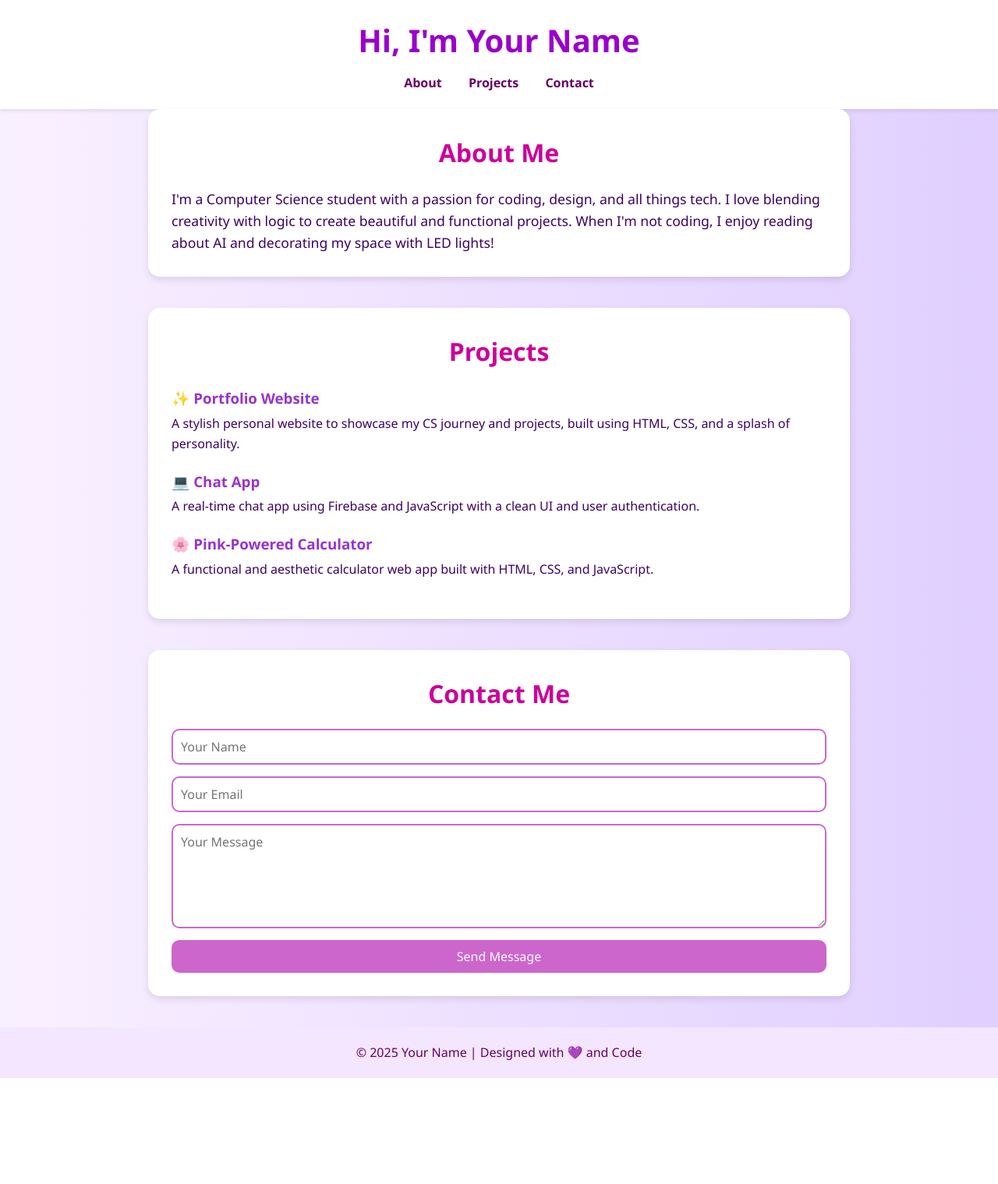
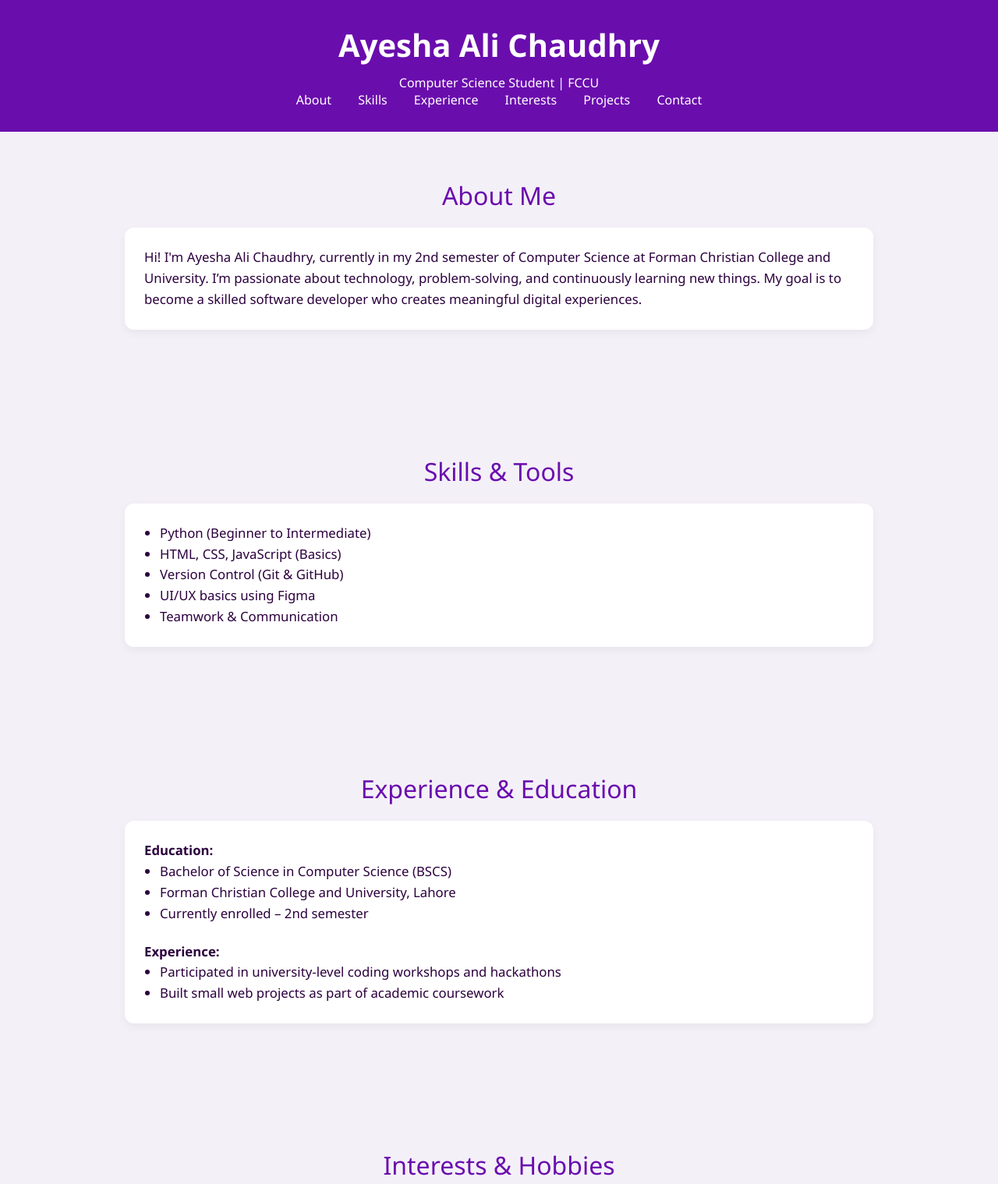
Before and after one commit to ayeshaxjs/ayehsaalich, a plain HTML site: page index.html in a window 1280 px wide. Shown: the top 1519 px of the page at 78% size. Before the commit the page ends 1383 px from the top, so only its background shows below. Drawn offline with Linux system fonts and the light colour scheme.

Commit message:
Update index.html

```diff
--- a/index.html
+++ b/index.html
@@ -3,8 +3,16 @@
 <head>
   <meta charset="UTF-8" />
   <meta name="viewport" content="width=device-width, initial-scale=1.0"/>
-  <title>My Portfolio</title>
+  <title>Ayesha Ali Chaudhry | Portfolio</title>
   <style>
+    :root {
+      --bg-color: #f4f0f8;
+      --primary-color: #6a0dad;
+      --accent-color: #9370db;
+      --text-color: #2c003e;
+      --card-bg: #ffffff;
+    }
+
     * {
       margin: 0;
       padding: 0;
@@ -13,158 +21,200 @@
     }
 
     body {
-      background: linear-gradient(to right, #f9f0ff, #e0cfff);
-      color: #3d0066;
-      line-height: 1.6;
+      background-color: var(--bg-color);
+      color: var(--text-color);
     }
 
     header {
-      background: #fff;
-      padding: 20px;
+      background: var(--primary-color);
+      padding: 30px 20px;
       text-align: center;
-      box-shadow: 0 2px 5px rgba(0,0,0,0.1);
+      color: white;
     }
 
     header h1 {
       font-size: 2.5rem;
-      color: #9900cc;
-    }
-
-    nav {
-      margin-top: 10px;
+      margin-bottom: 10px;
     }
 
     nav a {
       margin: 0 15px;
       text-decoration: none;
-      color: #660066;
-      font-weight: bold;
+      color: white;
+      font-weight: 500;
     }
 
     section {
       padding: 60px 20px;
-      max-width: 900px;
+      max-width: 1000px;
       margin: auto;
     }
 
     .section-title {
       font-size: 2rem;
+      color: var(--primary-color);
       margin-bottom: 20px;
-      color: #cc0099;
       text-align: center;
     }
 
-    .about, .projects, .contact {
-      background: #fff;
-      border-radius: 15px;
-      padding: 30px;
+    .card {
+      background: var(--card-bg);
+      padding: 25px;
       margin-bottom: 40px;
-      box-shadow: 0 4px 10px rgba(0,0,0,0.1);
+      border-radius: 12px;
+      box-shadow: 0 4px 12px rgba(0,0,0,0.05);
     }
 
-    .about p {
-      font-size: 1.1rem;
+    .card p, .card ul {
+      font-size: 1.05rem;
+      line-height: 1.6;
     }
 
-    .projects .project {
+    ul {
+      list-style-type: disc;
+      padding-left: 20px;
+    }
+
+    .project {
       margin-bottom: 20px;
     }
 
-    .projects .project h3 {
-      color: #9933cc;
+    .project h3 {
       margin-bottom: 5px;
+      color: var(--accent-color);
     }
 
-    .contact form {
+    form {
       display: flex;
       flex-direction: column;
+      gap: 15px;
     }
 
-    .contact input, .contact textarea {
-      margin-bottom: 15px;
+    input, textarea {
       padding: 10px;
-      border: 2px solid #cc66cc;
-      border-radius: 10px;
+      border: 2px solid var(--accent-color);
+      border-radius: 8px;
       font-size: 1rem;
     }
 
-    .contact button {
-      background: #cc66cc;
+    button {
+      background: var(--primary-color);
       color: white;
       border: none;
-      padding: 10px;
+      padding: 12px;
+      border-radius: 8px;
+      cursor: pointer;
       font-size: 1rem;
-      border-radius: 10px;
-      cursor: pointer;
     }
 
     footer {
       text-align: center;
       padding: 20px;
-      background: #f4e6ff;
-      color: #660066;
-    }
-
-    /* Animations */
-    .fade-in {
-      animation: fadeIn 1.2s ease-in;
-    }
-
-    @keyframes fadeIn {
-      from { opacity: 0; transform: translateY(10px); }
-      to { opacity: 1; transform: translateY(0); }
+      background: #eee;
+      color: var(--text-color);
     }
   </style>
 </head>
 <body>
 
-  <header class="fade-in">
-    <h1>Hi, I'm Your Name</h1>
+  <header>
+    <h1>Ayesha Ali Chaudhry</h1>
+    <p>Computer Science Student | FCCU</p>
     <nav>
       <a href="#about">About</a>
+      <a href="#skills">Skills</a>
+      <a href="#experience">Experience</a>
+      <a href="#interests">Interests</a>
       <a href="#projects">Projects</a>
       <a href="#contact">Contact</a>
     </nav>
   </header>
 
-  <section id="about" class="about fade-in">
-    <h2 class="section-title">About Me</h2>
+  <section id="about">
+    <div class="section-title">About Me</div>
+    <div class="card">
       <p>
-      I'm a Computer Science student with a passion for coding, design, and all things tech. I love blending creativity with logic to create beautiful and functional projects. When I'm not coding, I enjoy reading about AI and decorating my space with LED lights!
+        Hi! I'm Ayesha Ali Chaudhry, currently in my 2nd semester of Computer Science at Forman Christian College and University.
+        I’m passionate about technology, problem-solving, and continuously learning new things. My goal is to become a skilled software developer who creates meaningful digital experiences.
       </p>
-  </section>
-
-  <section id="projects" class="projects fade-in">
-    <h2 class="section-title">Projects</h2>
-
-    <div class="project">
-      <h3>✨ Portfolio Website</h3>
-      <p>A stylish personal website to showcase my CS journey and projects, built using HTML, CSS, and a splash of personality.</p>
-    </div>
-
-    <div class="project">
-      <h3>💻 Chat App</h3>
-      <p>A real-time chat app using Firebase and JavaScript with a clean UI and user authentication.</p>
-    </div>
-
-    <div class="project">
-      <h3>🌸 Pink-Powered Calculator</h3>
-      <p>A functional and aesthetic calculator web app built with HTML, CSS, and JavaScript.</p>
     </div>
   </section>
 
-  <section id="contact" class="contact fade-in">
-    <h2 class="section-title">Contact Me</h2>
+  <section id="skills">
+    <div class="section-title">Skills & Tools</div>
+    <div class="card">
+      <ul>
+        <li>Python (Beginner to Intermediate)</li>
+        <li>HTML, CSS, JavaScript (Basics)</li>
+        <li>Version Control (Git & GitHub)</li>
+        <li>UI/UX basics using Figma</li>
+        <li>Teamwork & Communication</li>
+      </ul>
+    </div>
+  </section>
+
+  <section id="experience">
+    <div class="section-title">Experience & Education</div>
+    <div class="card">
+      <p><strong>Education:</strong></p>
+      <ul>
+        <li>Bachelor of Science in Computer Science (BSCS)</li>
+        <li>Forman Christian College and University, Lahore</li>
+        <li>Currently enrolled – 2nd semester</li>
+      </ul>
+      <br/>
+      <p><strong>Experience:</strong></p>
+      <ul>
+        <li>Participated in university-level coding workshops and hackathons</li>
+        <li>Built small web projects as part of academic coursework</li>
+      </ul>
+    </div>
+  </section>
+
+  <section id="interests">
+    <div class="section-title">Interests & Hobbies</div>
+    <div class="card">
+      <ul>
+        <li>Arts & Crafting</li>
+        <li>Baking and experimenting with new recipes</li>
+        <li>UI/UX Design and creative design tools</li>
+        <li>Exploring new tech trends and tools</li>
+      </ul>
+    </div>
+  </section>
+
+  <section id="projects">
+    <div class="section-title">My Projects</div>
+    <div class="card">
+      <div class="project">
+        <h3>Personal Portfolio Website</h3>
+        <p>A responsive website to showcase my academic journey, skills, and interests — built using HTML & CSS.</p>
+      </div>
+      <div class="project">
+        <h3>Simple Calculator App</h3>
+        <p>A colorful calculator built using JavaScript with a clean and intuitive UI.</p>
+      </div>
+      <div class="project">
+        <h3>Mini Chat App (Demo)</h3>
+        <p>A demo app to simulate chat functionality using Firebase and vanilla JS (ongoing).</p>
+      </div>
+    </div>
+  </section>
+
+  <section id="contact">
+    <div class="section-title">Contact Me</div>
+    <div class="card">
       <form>
         <input type="text" placeholder="Your Name" required />
         <input type="email" placeholder="Your Email" required />
         <textarea rows="5" placeholder="Your Message" required></textarea>
         <button type="submit">Send Message</button>
       </form>
+    </div>
   </section>
 
   <footer>
-    <p>&copy; 2025 Your Name | Designed with 💜 and Code</p>
+    <p>&copy; 2025 Ayesha Ali Chaudhry | Made with 💜 and HTML</p>
   </footer>
 
 </body>
```
Lines whose indentation alone changed are shown as unchanged.
